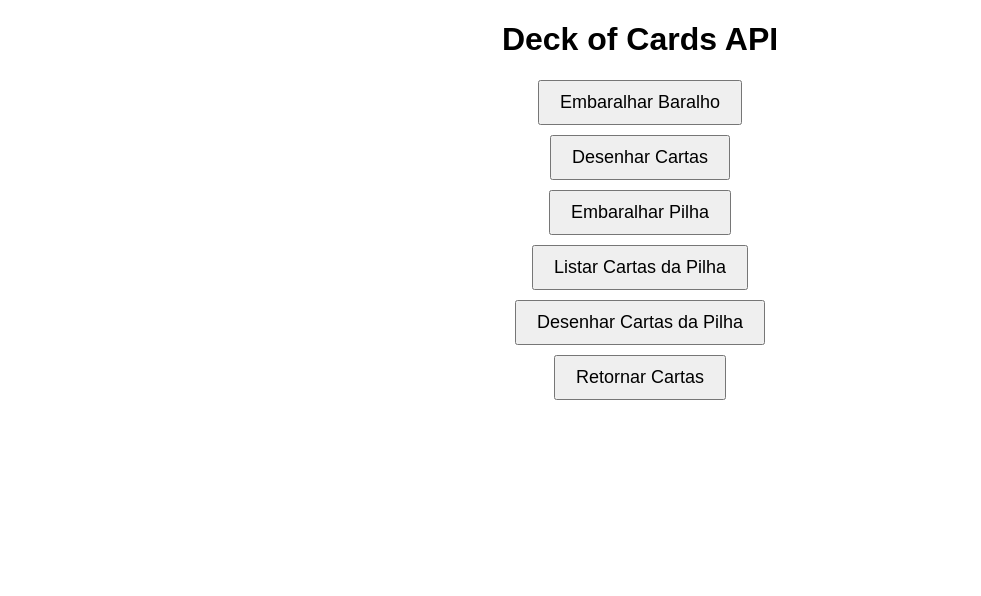
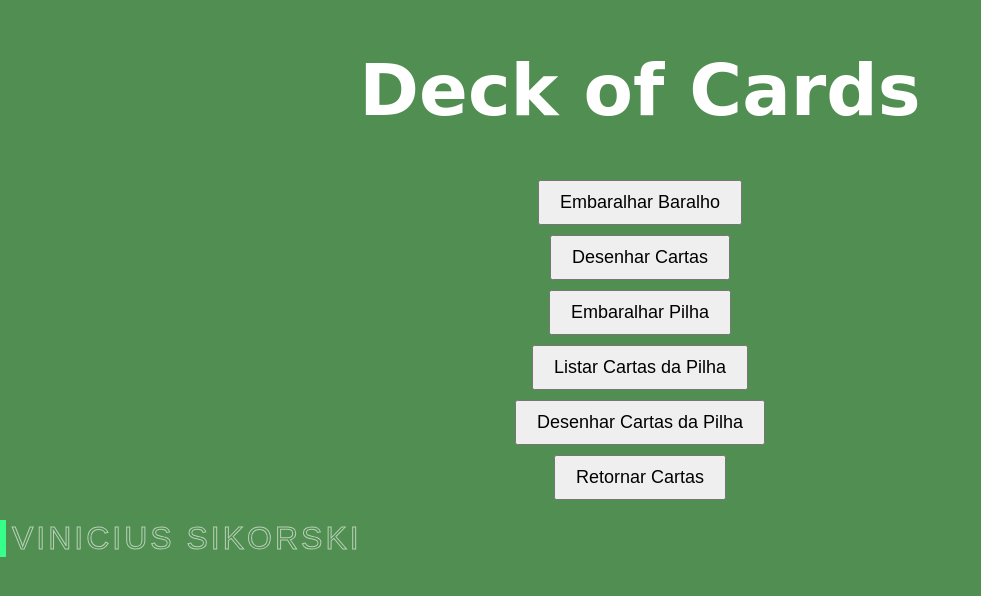
Before and after one commit to VendelDark/solid-system-PY, a Flask app: page / in a window 1280 px wide. Shown: the top 596 px of the page, without its empty margins (0-981 px from the left). Run offline with Flask 3, Linux system fonts and the light colour scheme.

Commit message:
mais dados

```diff
--- a/static/style.css
+++ b/static/style.css
@@ -2,6 +2,7 @@ body {
     font-family: Arial, sans-serif;
     margin: 0;
     padding: 0;
+    background-color: rgba(18, 102, 18, 0.733);
 }
 
 h1 {
@@ -21,3 +22,67 @@ button {
     margin-top: 20px;
     font-size: 24px;
 }
+
+
+.title{
+    color: white !important;
+    font-size: 72px;
+    font-family: cursive;
+}
+
+.btn-cor{
+
+
+}
+
+.cor{
+
+    background-color: rgb(29, 87, 21);
+    color: rgb(255, 255, 255);
+}
+
+
+/**/
+/* === removing default button style ===*/
+.button {
+    margin: 0;
+    height: auto;
+    background: transparent;
+    padding: 0;
+    border: none;
+    cursor: pointer;
+  }
+
+  /* button styling */
+  .button {
+    --border-right: 6px;
+    --text-stroke-color: rgba(255,255,255,0.6);
+    --animation-color: #37FF8B;
+    --fs-size: 2em;
+    letter-spacing: 3px;
+    text-decoration: none;
+    font-size: var(--fs-size);
+    font-family: "Arial";
+    position: relative;
+    text-transform: uppercase;
+    color: transparent;
+    -webkit-text-stroke: 1px var(--text-stroke-color);
+  }
+  /* this is the text, when you hover on button */
+  .hover-text {
+    position: absolute;
+    box-sizing: border-box;
+    content: attr(data-text);
+    color: var(--animation-color);
+    width: 0%;
+    inset: 0;
+    border-right: var(--border-right) solid var(--animation-color);
+    overflow: hidden;
+    transition: 0.5s;
+    -webkit-text-stroke: 1px var(--animation-color);
+  }
+  /* hover */
+  .button:hover .hover-text {
+    width: 100%;
+    filter: drop-shadow(0 0 23px var(--animation-color))
+  }
--- a/templates/index.html
+++ b/templates/index.html
@@ -2,19 +2,26 @@
 <html lang="pt-BR">
 <head>
     <meta charset="UTF-8">
-    <title>Deck of Cards API</title>
+    <title >Deck of Cards</title>
     <link rel="stylesheet" href="/static/style.css">
 </head>
 <body>
-    <h1>Deck of Cards API</h1>
-    <button onclick="embaralharBaralho()">Embaralhar Baralho</button>
-    <button onclick="desenharCartas()">Desenhar Cartas</button>
-    <button onclick="embaralharPilha()">Embaralhar Pilha</button>
-    <button onclick="listarCartasPilha()">Listar Cartas da Pilha</button>
-    <button onclick="desenharCartasPilha()">Desenhar Cartas da Pilha</button>
-    <button onclick="retornarCartas()">Retornar Cartas</button>
-    <div id="mensagem"></div>
+    <h1 class="title">Deck of Cards </h1>
+    <button class="btn-cor" onclick="embaralharBaralho()">Embaralhar Baralho</button>
+    <button class="btn-cor" onclick="desenharCartas()">Desenhar Cartas</button>
+    <button class="btn-cor" onclick="embaralharPilha()">Embaralhar Pilha</button>
+    <button class="btn-cor" onclick="listarCartasPilha()">Listar Cartas da Pilha</button>
+    <button class="btn-cor" onclick="desenharCartasPilha()">Desenhar Cartas da Pilha</button>
+    <button class="btn-cor" onclick="retornarCartas()">Retornar Cartas</button>
+    <div id="mensagem" class="cor"></div>
+
 
     <script src="/static/script.js"></script>
 </body>
+<footer>
+    <button disabled class="button" data-text="Awesome">
+        <span class="actual-text">&nbsp;VINICIUS SIKORSKI&nbsp;</span>
+        <span aria-hidden="true" class="hover-text">&nbsp;&nbsp;</span>
+    </button>
+</footer>
 </html>
```
